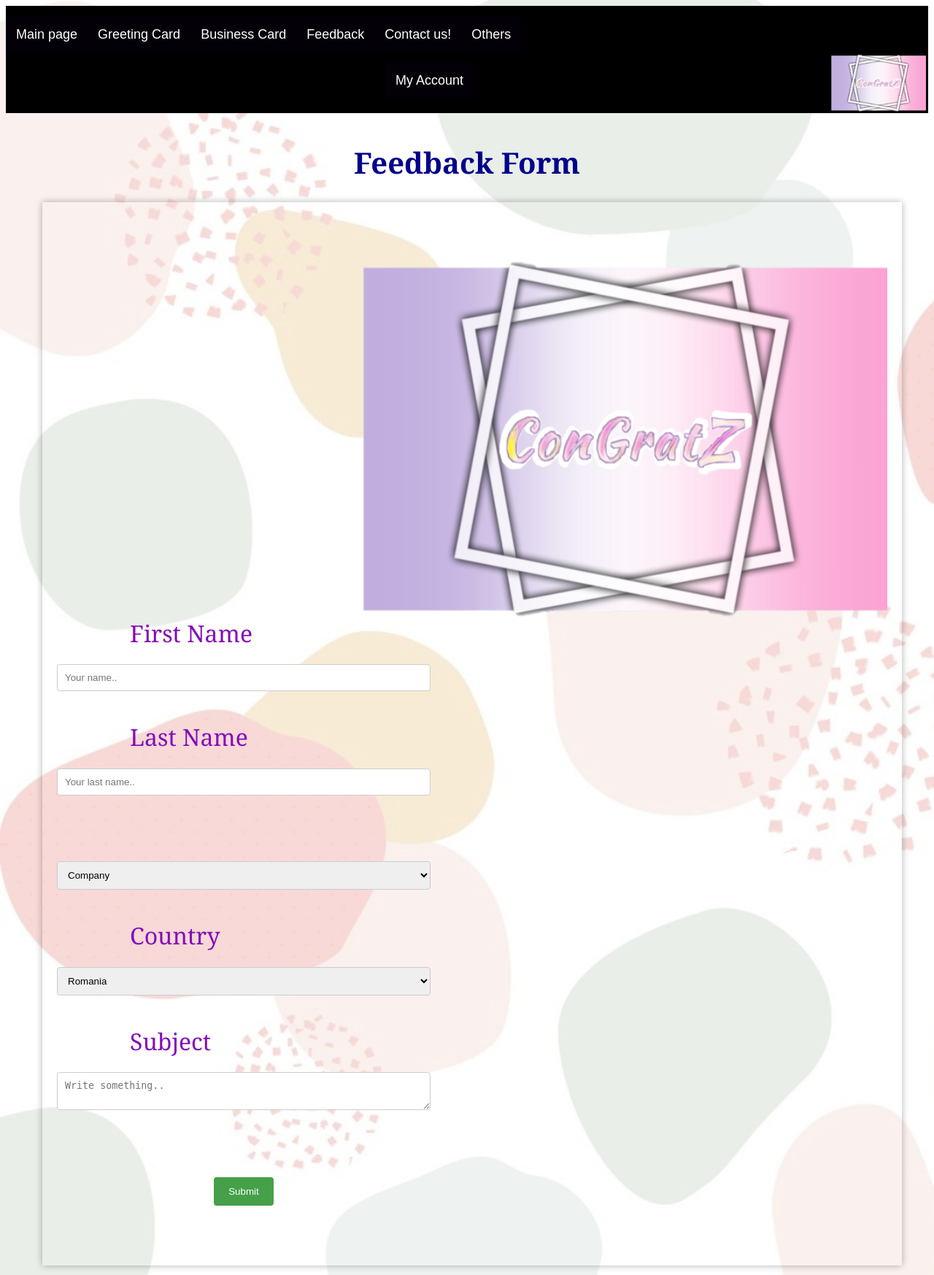
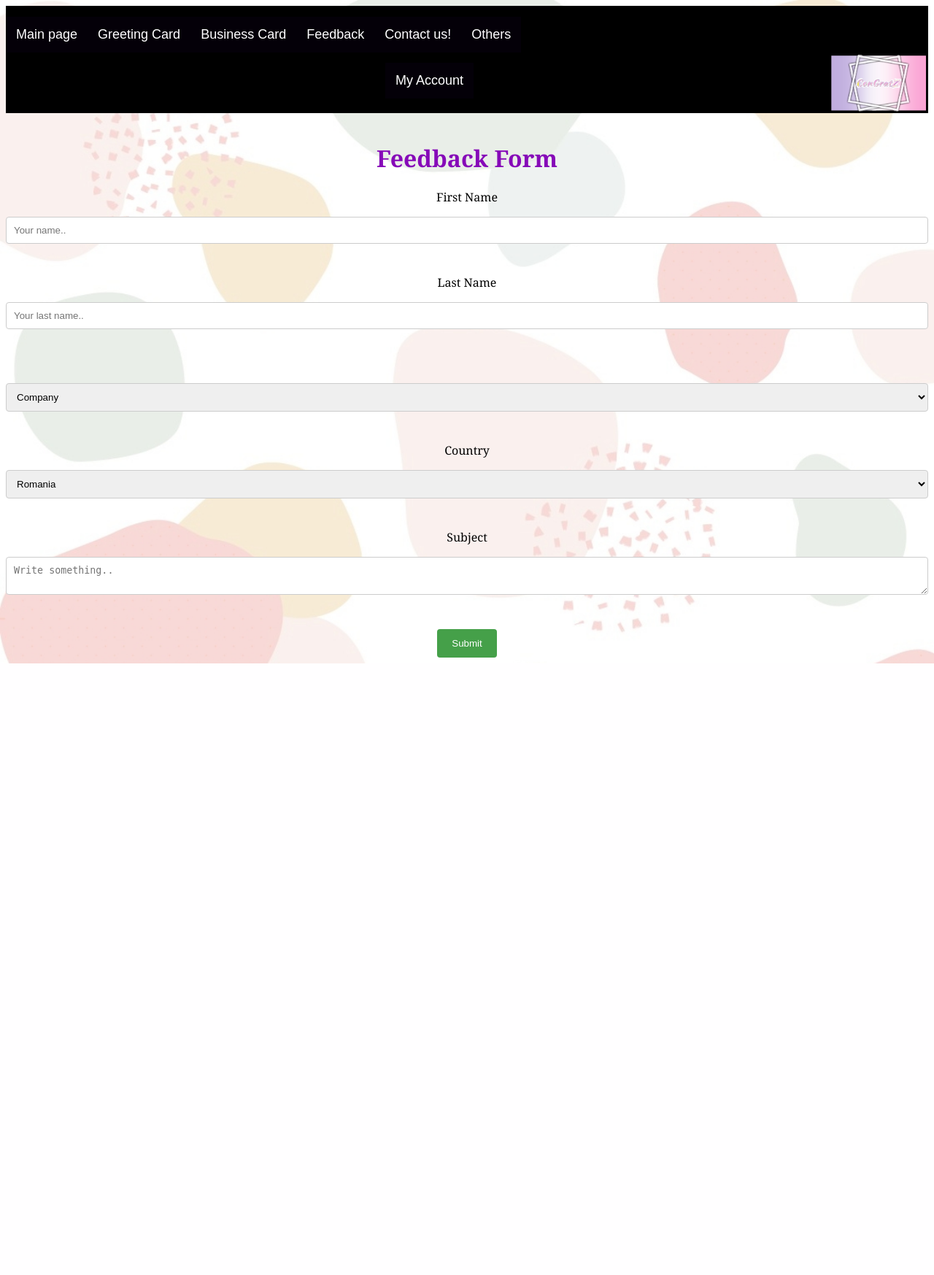
Before and after one commit to Roxxz/TW-Project2021, a PHP site: page /feedback/form.php in a window 1280 px wide. Shown: the whole page at 73% size. After the commit the page ends 909 px from the top, so only its background shows below. Run offline with PHP 8.4, Linux system fonts and the light colour scheme.

Commit message:
modified not-working form

```diff
--- a/proiect TW/css/contact_form.css
+++ b/proiect TW/css/contact_form.css
@@ -1,20 +1,3 @@
-body {
-    box-sizing: border-box;
-    font-family: Georgia serif;
-    font-size: 20px;
-}
-h1{
-    text-align: center;
-    color: darkblue;
-}
-
-formular{
-    display: inline-block;
-    float: left;
-    width: 45%;
-    text-align: center;
-}
-
 input[type=text],
 select,
 textarea {
@@ -45,20 +28,7 @@ input[type=submit] {
     justify-content: center;
 }
 
-.logoPic {
-    margin-top: 20px;
-    float: right;
-    width: 720px;
-    height: 500px;
-    display: inline-block;
-}
- img{
-     float: right;
-     display: inline-block;
-     justify-content: center;
- }
-
- .textbox{
+.textbox{
      justify-content: center;
     text-align: center;
      background-color: transparent;
--- a/proiect TW/feedback/feedback_companies.php
+++ b/proiect TW/feedback/feedback_companies.php
@@ -12,7 +12,6 @@ $con = BD::get_con();
     <link rel="stylesheet" href="../css/page_styles.css">
     <link rel="stylesheet" href="../css/scroll.css">
     <link rel="stylesheet" href="../menu/menu_bar.css">
-    <link rel="stylesheet" href="../css/buttons.css">
     <link rel="stylesheet" href="feedback_text_box.css">
     <link rel="stylesheet" href="https://use.fontawesome.com/releases/v5.7.1/css/all.css">
 </head>
--- a/proiect TW/feedback/feedback_text_box.css
+++ b/proiect TW/feedback/feedback_text_box.css
@@ -12,11 +12,11 @@
     display: inline-block;
     cursor: pointer;
     color: #000000;
-    font-family: Cursive;
+    font-family: Cursive, serif;
     font-size: 17px;
     padding: 16px 31px;
     text-decoration: none;
-    text-shadow: 0px 1px 0px #2f6627;
+    text-shadow: 0 1px 0 #2f6627;
     border-radius: 28px;
     justify-content: center;
 }
--- a/proiect TW/feedback/form.php
+++ b/proiect TW/feedback/form.php
@@ -4,11 +4,9 @@
 <head>
     <title>ConGratZ</title>
     <meta charset="UTF-8">
-    <link href="../css/about_style.css" rel="stylesheet">
     <link href="../css/page_styles.css" rel="stylesheet">
     <link href="../css/scroll.css" rel="stylesheet">
     <link href="../menu/menu_bar.css" rel="stylesheet">
-    <link href="../css/buttons.css" rel="stylesheet">
     <link href="../css/contact_form.css" rel="stylesheet">
     <link href="https://use.fontawesome.com/releases/v5.7.1/css/all.css" rel="stylesheet">
 </head>
@@ -19,36 +17,26 @@
 <h1>Feedback Form </h1>
 
             <div class="textbox">
-                <img alt="logo" class="logoPic" src="../assets/logo.png">
 
-                <formular action="feedback_form.php" method="post">
-
-                    <ul>
-                        <li><label for="fname">First Name</label></li>
-                    </ul>
+                <form action="feedback_form.php" method="post">
+                    <label for="fname">First Name</label>
                     <input id="fname" name="fname" placeholder="Your name.." type="text">
-                    <ul>
-                        <li><label for="lname">Last Name </label></li>
-                    </ul>
+                    <label for="lname">Last Name </label>
                     <input id="lname" name="lname" placeholder="Your last name.." type="text">
                     <p></p>
-                    <select id="wherefrom" name="wherefrom">
+                    <label for="wherefrom"></label><select id="wherefrom" name="wherefrom">
                         <option value="company">Company</option>
                         <option value="user">User</option>
                     </select>
-                    <ul>
-                        <li><label for="country">Country</label></li>
-                    </ul>
+                    <label for="country">Country</label>
                     <select id="country" name="country">
                         <option value="romania">Romania</option>
                         <option value="moldova">Moldova</option>
                     </select>
-                    <ul>
-                        <li><label for="subject">Subject</label></li>
-                    </ul>
+                    <label for="subject">Subject</label>
                     <textarea id="subject" name="subject" placeholder="Write something.."></textarea>
-                    <p><input type="submit" value="Submit"></p>
-                </formular>
+                    <input type="submit" value="Submit">
+                </form>
             </div>
 </body>
 
--- a/proiect TW/php/business_card.php
+++ b/proiect TW/php/business_card.php
@@ -7,7 +7,6 @@
     <link rel="stylesheet" href="../css/page_styles.css">
     <link rel="stylesheet" href="../css/scroll.css">
     <link rel="stylesheet" href="../menu/menu_bar.css">
-    <link rel="stylesheet" href="../css/buttons.css">
     <link rel="stylesheet" href="../css/browse_gallery.css">
     <link rel="stylesheet" href="https://use.fontawesome.com/releases/v5.7.1/css/all.css">
 
--- a/proiect TW/php/feedback.php
+++ b/proiect TW/php/feedback.php
@@ -7,7 +7,6 @@
     <link rel="stylesheet" href="../css/page_styles.css">
     <link rel="stylesheet" href="../css/scroll.css">
     <link rel="stylesheet" href="../menu/menu_bar.css">
-    <link rel="stylesheet" href="../css/buttons.css">
     <link rel="stylesheet" href="../css/feedback.css"
     <link rel="stylesheet" href="https://use.fontawesome.com/releases/v5.7.1/css/all.css">
 </head>
--- a/proiect TW/php/greeting_card.php
+++ b/proiect TW/php/greeting_card.php
@@ -7,7 +7,6 @@
     <link rel="stylesheet" href="../css/page_styles.css">
     <link rel="stylesheet" href="../css/scroll.css">
     <link rel="stylesheet" href="../menu/menu_bar.css">
-    <link rel="stylesheet" href="../css/buttons.css">
     <link rel="stylesheet" href="../css/browse_gallery.css">
     <link rel="stylesheet" href="https://use.fontawesome.com/releases/v5.7.1/css/all.css">
     <script src="../scripts/canvas.js" type="text/javascript" defer></script>
--- a/proiect TW/php/member.php
+++ b/proiect TW/php/member.php
@@ -8,7 +8,6 @@
     <link rel="stylesheet" href="../css/about_style.css">
     <link rel="stylesheet" href="../css/scroll.css">
     <link rel="stylesheet" href="../menu/menu_bar.css">
-    <link rel="stylesheet" href="../css/buttons.css">
     <link rel="stylesheet" href="https://use.fontawesome.com/releases/v5.7.1/css/all.css">
 </head>
 
```
Also changed, not shown: proiect TW/contact/form.php (+7 -20 lines).
